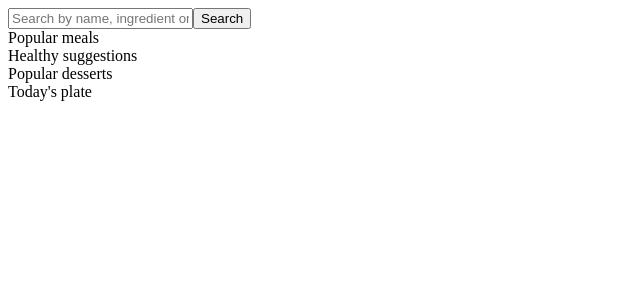
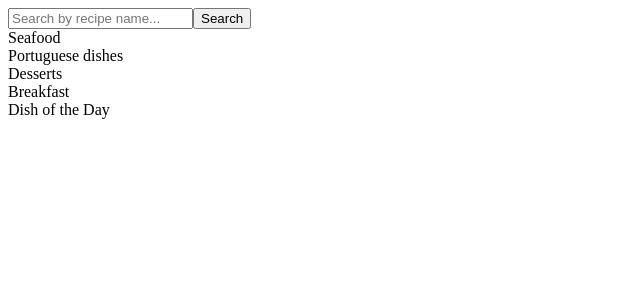
Before and after one commit to antonio-rego/Meus-projectos, a React (Vite) app in the folder Procurador-de-receitas/: page / in a window 1280 px wide. Shown: the top 300 px of the page, without its empty margins (0-640 px from the left). Built offline with nearby package versions, Linux system fonts and the light colour scheme.

Commit message:
Second commit - Recipes project

```diff
--- a/Procurador-de-receitas/src/App.jsx
+++ b/Procurador-de-receitas/src/App.jsx
@@ -1,14 +1,27 @@
 import { HomePage } from "./HomePage"
 import { Routes } from "react-router";
 import { Route } from "react-router";
+import { SearchResultsPage } from "./SearchResultsPage";
+import { useEffect, useState } from "react";
+import axios from "axios";
 
 
 function App() {
 
+  const [recipeDetails, setRecipeDetails] = useState([]);
+
+  useEffect(() => {
+    const fetchResultsData = async () => {
+      const response = await axios.get('')
+      setRecipeDetails(response.data.meals)
+    }
+    fetchResultsData();
+  }, [])
+
   return (
     <Routes>
     <Route index element={<HomePage />}/>
-    <Route path="/recipes"/>
+    <Route path="/recipes/search" element={<SearchResultsPage/>}/>
     </Routes>
   )
 }
--- a/Procurador-de-receitas/src/Header.jsx
+++ b/Procurador-de-receitas/src/Header.jsx
@@ -12,12 +12,12 @@ export function Header() {
   const [search, setSearch] = useState(searchText || '');
 
   function targetValue(event) {
-    setSearch(event.value.target);
+    setSearch(event.target.value); // search transforma-se depois no valor na query
   }
 
   function handleSearch() {
     if (search.trim()) {
-      navigate(`/recipes?=${search}`); // completar aqui
+      navigate(`/recipes?search=${search}`); // navega para a página que vai buscar o API
     }
   }
 
@@ -25,7 +25,8 @@ export function Header() {
     <div className="input-container">
     <input type="text"
     className="search-bar"
-    placeholder="Search by name, ingredient or type of plate"
+    placeholder="Search by recipe name..."
+    value={search}
     onChange={targetValue}
     />
     <button
--- a/Procurador-de-receitas/src/HomePage.jsx
+++ b/Procurador-de-receitas/src/HomePage.jsx
@@ -5,11 +5,12 @@ export function HomePage() {
     <>
       <Header />
 
-      <div className="suggestions-container">
-        <div className="popular-meals">Popular meals</div>
-        <div className="healthy-suggestions">Healthy suggestions</div>
-        <div className="popular-desserts">Popular desserts</div>
-        <div className="random">Today's plate</div>
+      <div className="options-container">
+        <div className="seafood">Seafood</div>
+        <div className="portuguese-dishes">Portuguese dishes</div>
+        <div className="desserts">Desserts</div>
+        <div className="breakfast">Breakfast</div>
+        <div className="random">Dish of the Day</div>
       </div>
     </>
   )
--- a/Procurador-de-receitas/src/PopularMeals.jsx
+++ /dev/null
@@ -1,3 +0,0 @@
-export function PopularMeals() {
-
-}
--- /dev/null
+++ b/Procurador-de-receitas/src/SearchResultsPage.jsx
@@ -0,0 +1,42 @@
+import { useState, useEffect } from "react";
+import { Header } from "./Header";
+import axios from 'axios'
+import { useSearchParams } from "react-router";
+
+export function SearchResultsPage() {
+
+
+  const [searchResults, setSearchResults] = useState([]);
+  const [searchParams] = useSearchParams();
+  const search = searchParams.get('search'); // Pega o search que recebeu do Header
+
+  useEffect(() => {
+   const fetchResults = async () => {
+      const urlPath = `https://www.themealdb.com/api/json/v1/1/search.php?s=${search}`;
+      const response = await axios.get(urlPath);
+      setSearchResults(response.data.meals || []); // resultado directo do objecto 'meals' da API.
+    };
+    fetchResults();
+  }, [search]);
+
+  return (
+    <>
+      <Header />
+      <div className="recipes-container">
+        {searchResults.length === 0 ?
+        (
+          <p>No results found for "{search}"</p>
+          // adicionar uma imagem
+        )
+        : searchResults.map((recipe) => {
+          return (
+            <div className="recipe" key={recipe.idMeal}>
+              <h3 className="recipe-name">{recipe.strMeal}</h3>
+              <img className="recipe-image" src={recipe.strMealThumb} />
+            </div>
+          )
+        })}
+      </div>
+    </>
+  );
+}
```
Also changed, not shown: Procurador-de-receitas/src/Seafood.jsx (added, +32 -0 lines), Procurador-de-receitas/src/SearchPage.jsx (deleted, +0 -33 lines).
